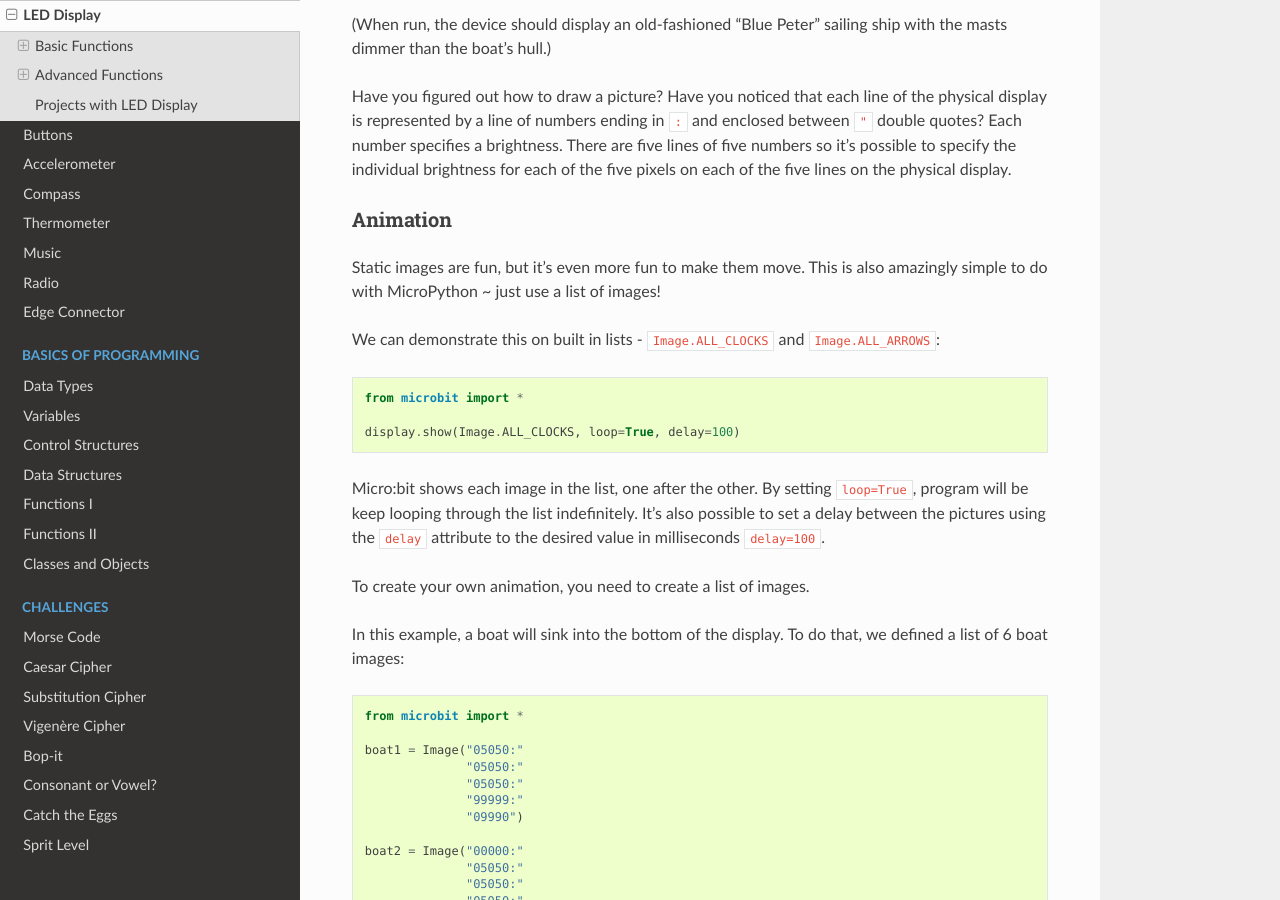
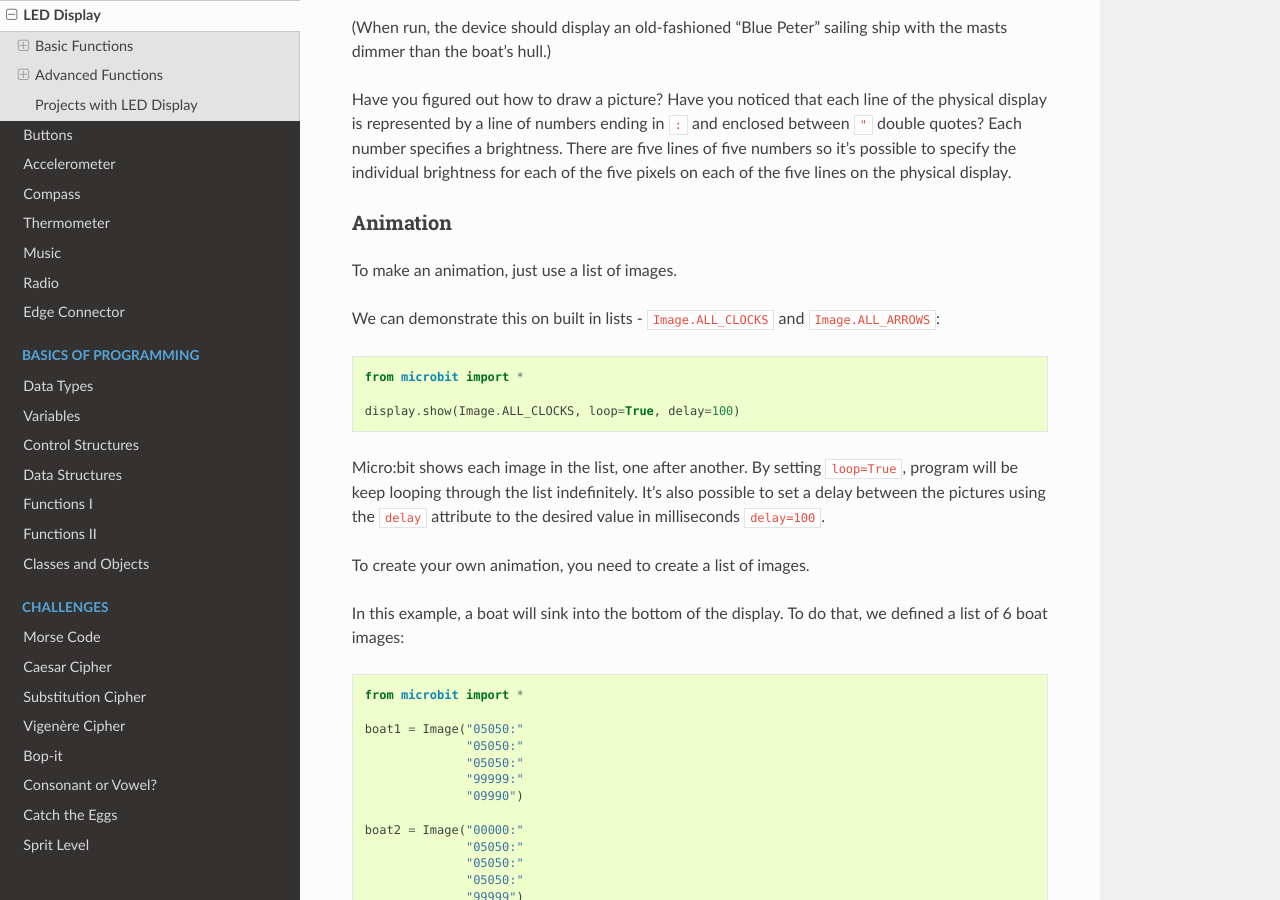
Before and after one commit to rharbird/microbit-challenges, a Sphinx documentation site: the page built from docs/source/tutorials/display.rst, in a window 1280 px wide and 900 px high, scrolled down 3078 px. Built offline with Sphinx 7.4.7 and the Read the Docs theme 2.0.0, drawn with Linux system fonts in a browser that asks for light colours; some of the changed text lies outside the part shown.

Commit message:
Modify text

```diff
--- a/docs/source/tutorials/display.rst
+++ b/docs/source/tutorials/display.rst
@@ -26,8 +26,8 @@ You can display characters on the LED display using `show` ::
 
 The characters you display must be within a pair of quotes, either " " or ' '.
 
-MicroPython comes with lots of built-in pictures to show on the display.
-For example, to display a smiling face you type::
+``microbit`` module comes with many built-in pictures to show on the display.
+For example, to display a smiling face ::
 
     from microbit import *
 
@@ -46,7 +46,7 @@ Here's some of the the other images you can use:
 
 Scroll a string
 ---------------
-Use `scroll` to scroll a string across the display::
+Use ``scroll`` to scroll a string across the display: ::
 
     from microbit import *
 
@@ -55,7 +55,7 @@ Use `scroll` to scroll a string across the display::
 
 Clear the display
 -----------------
-If you want to clear the LED display, you can do so like this::
+If you want to clear the LED display, you can do so like this: ::
 
     from microbit import *
 
@@ -67,7 +67,7 @@ Advanced Functions
 
 Set a pixel
 -----------
-You can set a pixel brightness on the LED display using the ``set_pixel`` method::
+You can set a pixel brightness on the LED display using the ``set_pixel`` method: ::
 
     from microbit import *
 
@@ -114,7 +114,7 @@ Armed with this piece of information, it's possible to create a new image like t
         display.show(boat)
 
 In fact, you don't need to write this over several lines. If you think you can
-keep track of each line, you can rewrite it like this::
+keep track of each line, you can rewrite it like this: ::
 
     boat = Image("05050:05050:05050:99999:09990")
 
@@ -131,19 +131,17 @@ physical display.
 
 Animation
 ---------
-Static images are fun, but it's even more fun to make them move. This is also
-amazingly simple to do with MicroPython ~ just use a list of images!
+To make an animation, just use a list of images.
 
 We can demonstrate this on built in lists - ``Image.ALL_CLOCKS``
-and ``Image.ALL_ARROWS``::
+and ``Image.ALL_ARROWS``: ::
 
     from microbit import *
 
     display.show(Image.ALL_CLOCKS, loop=True, delay=100)
 
-Micro:bit shows each image in the list, one after the
-other. By setting ``loop=True``, program will be keep looping through the list indefinitely. It's also possible to set a delay between the pictures using the ``delay``
-attribute to the desired value in milliseconds ``delay=100``.
+Micro:bit shows each image in the list, one after another. By setting ``loop=True``, program will be keep looping through the list indefinitely. It's also possible to
+set a delay between the pictures using the ``delay`` attribute to the desired value in milliseconds ``delay=100``.
 
 To create your own animation, you need to create a list of images.
 
```
Also changed, not shown: other parts of docs/source/tutorials/display.rst (+1 -1 lines), docs/source/introduction/getting_started.rst (+6 -5 lines).
